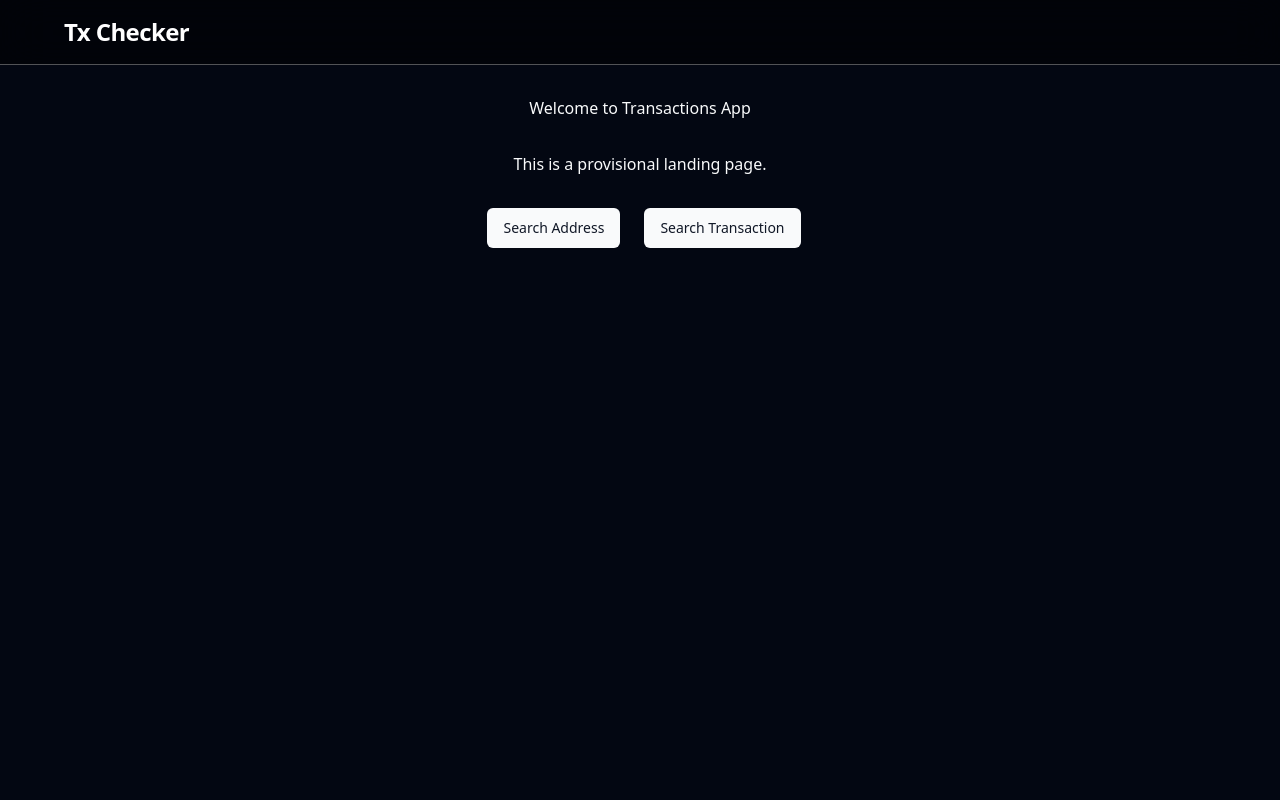
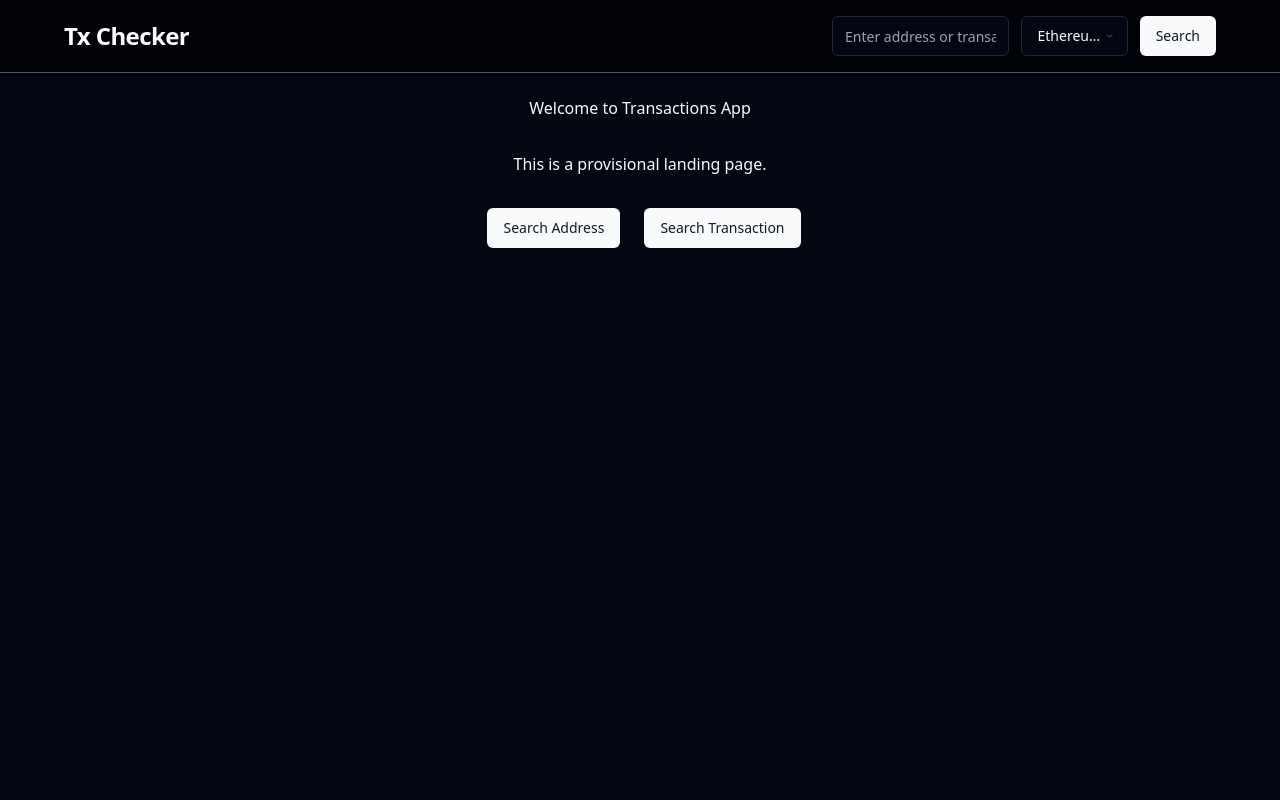
Before and after one commit to CJskii/transactions-app, a Next.js app: page / in a window 1280 px wide. Shown: the top 800 px of the page. Built offline with nearby package versions, Linux system fonts and the light colour scheme.

Commit message:
refactor: move search bar to navbar

```diff
--- a/src/components/address/address-main.tsx
+++ b/src/components/address/address-main.tsx
@@ -4,12 +4,10 @@ import { useState, useEffect } from "react";
 
 import { ChainId } from "@/pages";
 import { Typography } from "../ui/typography";
-import { CHAINS } from "@/constants/chains";
 import { useTransactions } from "@/hooks/useTransactions";
 import { TransactionTable } from "./address-tx-table";
 import { BalanceComponent } from "./address-balance";
 import { Separator } from "@/components/ui/separator";
-import { SearchComponent } from "./address-search";
 
 export interface Transaction {
   blockNumber: string;
@@ -57,7 +55,7 @@ const AddressDetailsComponent = () => {
 
   return (
     <Container>
-      <div className="flex flex-col justify-center items-center w-full md:mt-0 mt-12">
+      <div className="flex flex-col justify-center items-center w-full md:mt-4 mt-12">
         <div className="flex flex-col md:flex-row justify-start items-center p-4 gap-4 w-full">
           <Typography variant={"h4"}>Address: </Typography>
           <Typography
@@ -72,10 +70,6 @@ const AddressDetailsComponent = () => {
 
         <div className="flex flex-col-reverse md:flex-row justify-between items-start md:gap-4 w-full">
           <BalanceComponent
-            address={selectedAddress}
-            chainId={selectedChainId}
-          />
-          <SearchComponent
             address={selectedAddress}
             chainId={selectedChainId}
           />
--- a/src/components/site-header.tsx
+++ b/src/components/site-header.tsx
@@ -1,25 +1,70 @@
 "use client";
 import Link from "next/link";
-import React from "react";
+import React, { useState } from "react";
+import { useRouter } from "next/router";
 import { Typography } from "./ui/typography";
+import { Input } from "./ui/input";
+import { Button } from "./ui/button";
+import { SelectChainDropdown } from "./select-chain";
+import { CHAINS } from "@/constants/chains";
 
 export function SiteHeader() {
+  const router = useRouter();
+  const [searchInput, setSearchInput] = useState("");
+  const [selectedChainId, setSelectedChainId] = useState(1);
+
+  const handleSearch = () => {
+    if (searchInput.length === 42 && searchInput.startsWith("0x")) {
+      router.push(`/address/${selectedChainId}/${searchInput}`);
+    } else if (searchInput.length === 66 && searchInput.startsWith("0x")) {
+      router.push(`/tx/${selectedChainId}/${searchInput}`);
+    } else {
+      router.push("/error");
+    }
+  };
+
+  const handleChainChange = (newChainId: number) => {
+    setSelectedChainId(newChainId);
+  };
+
+  const handleKeyPress = (e: React.KeyboardEvent<HTMLInputElement>) => {
+    if (e.key === "Enter") {
+      handleSearch();
+    }
+  };
+
+  const selectedChainName =
+    CHAINS.find((chain) => chain.id === selectedChainId)?.name ||
+    "Select Chain";
+
   return (
     <div className="fixed z-50 flex w-full justify-between items-center border-b border-neutral-400/50 bg-white/50 p-4 backdrop-blur-xl dark:bg-black/50 md:px-16 md:py-4">
-      <div className="flex-1 md:block">
+      <div className="flex-1 md:block hidden">
         <Link href={"/"}>
           <Typography variant="h2" className="text-2xl font-bold">
             Tx Checker
           </Typography>
         </Link>
       </div>
-      <Link href={"/"} className="md:hidden"></Link>
 
-      <div className="flex-1 justify-center hidden items-center gap-3 lg:flex">
+      <div className="flex-1 flex justify-center items-center gap-3">
         {/* Navi Links  */}
       </div>
 
-      <div className="flex-1  justify-end items-center gap-3 hidden  lg:flex"></div>
+      <div className="flex-1 justify-end items-center gap-3 lg:flex w-full">
+        <Input
+          value={searchInput}
+          onChange={(e) => setSearchInput(e.target.value)}
+          placeholder="Enter address or transaction hash"
+          onKeyPress={handleKeyPress}
+        />
+        <SelectChainDropdown
+          selectedChainName={selectedChainName}
+          chains={CHAINS}
+          onChange={handleChainChange}
+        />
+        <Button onClick={handleSearch}>Search</Button>
+      </div>
     </div>
   );
 }
```
